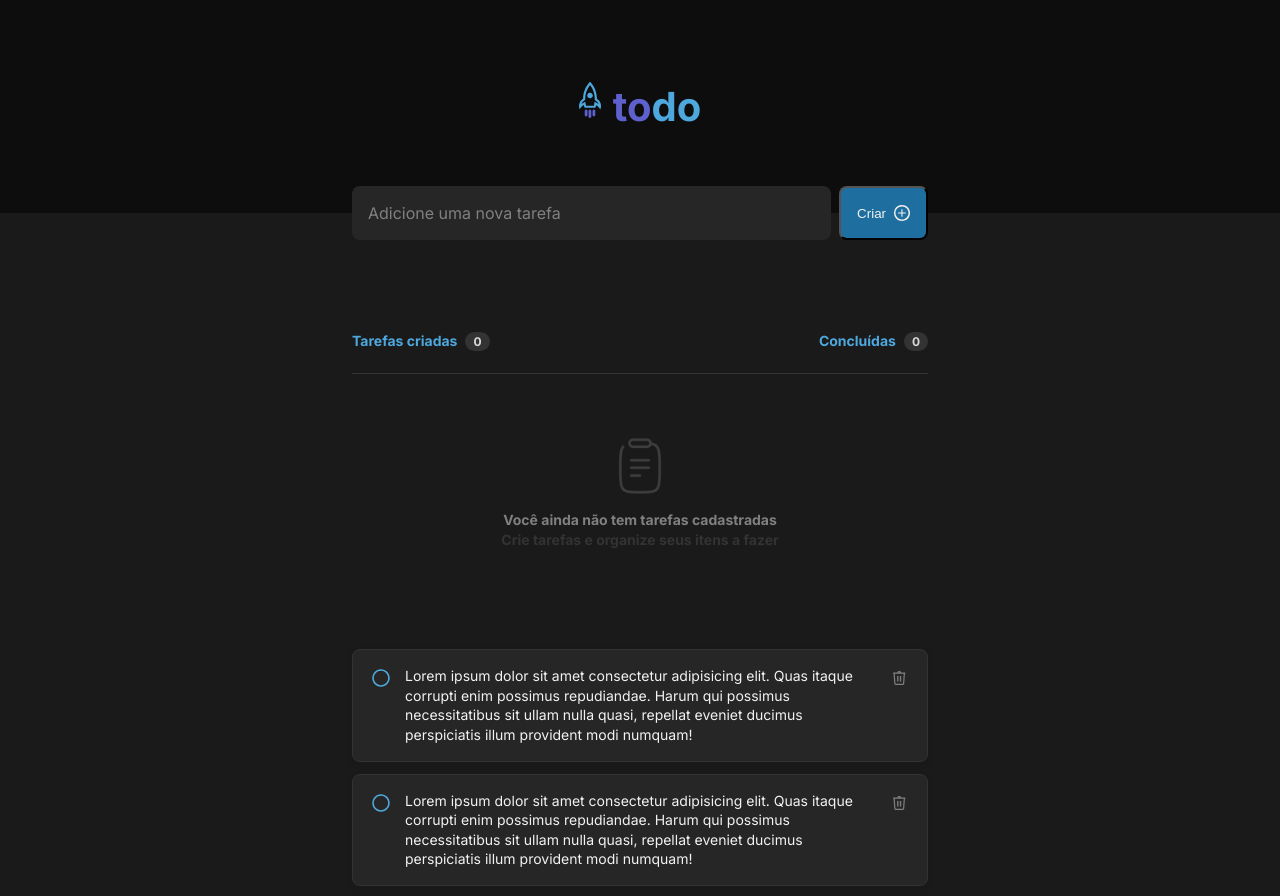
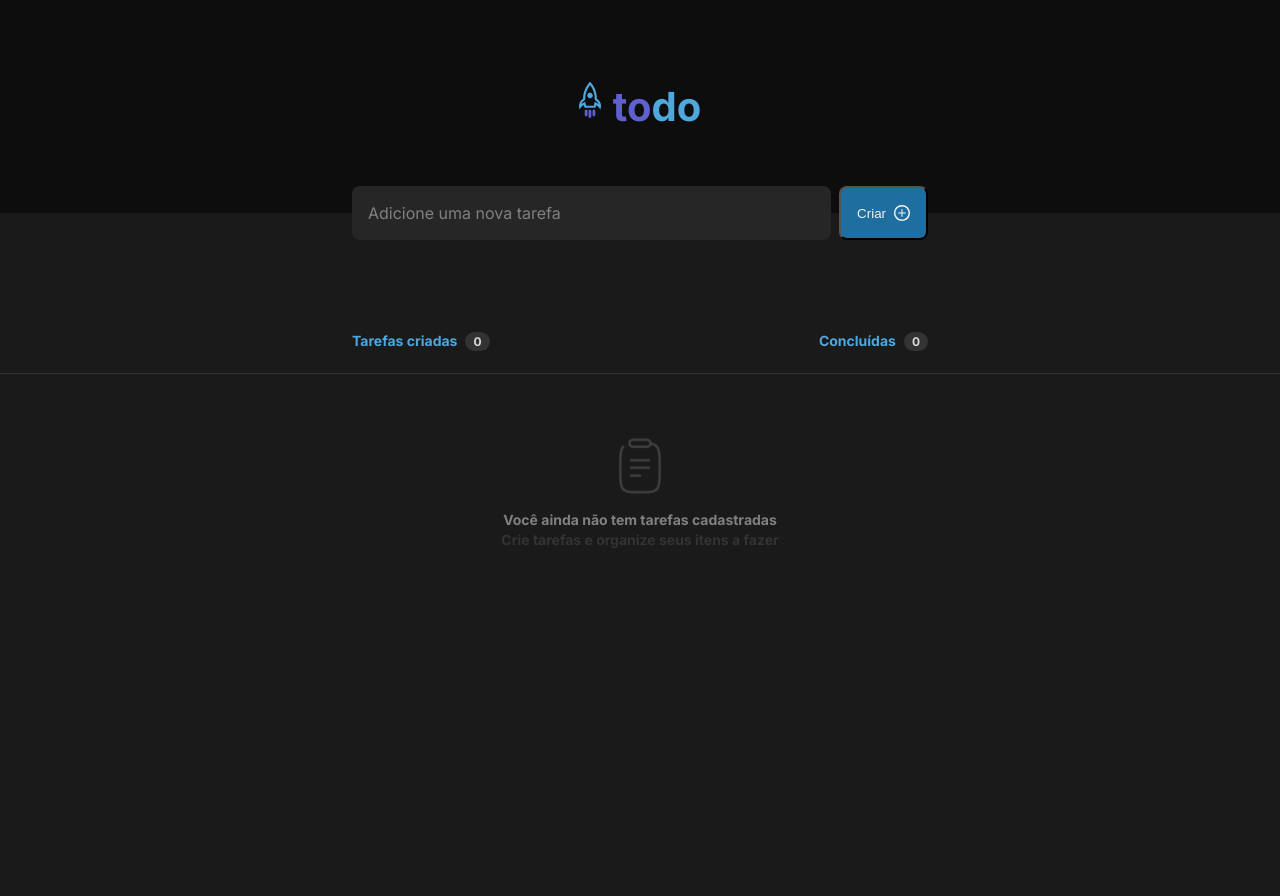
Before and after one commit to Marcelovqvd/2023-Desafio-Iginte-React-01, a React (Vite) app: page / in a window 1280 px wide. Shown: the top 896 px of the page. After the commit the page ends 800 px from the top, so only its background shows below. Built offline with nearby package versions, Linux system fonts and the light colour scheme.

Commit message:
wip: fix components

```diff
--- a/src/App.tsx
+++ b/src/App.tsx
@@ -9,7 +9,6 @@ function App() {
     <div className={styles.wrapper}>
       <Header />
       <Main />
-
     </div>
   )
 }
--- /dev/null
+++ b/src/components/Article.module.css
@@ -0,0 +1,41 @@
+.mainSection {
+    margin-top: 92px;
+    display: flex;
+    flex-direction: column;
+    padding: 0 22rem;
+}
+
+.mainSectionTexts {
+    display: flex;
+    flex-direction: column;
+    align-self: stretch;
+    text-align: center;
+    font-size: 16px;
+    font-family: Inter;
+    font-weight: 700;
+    line-height: 140%;
+    margin-top: 16px;
+}
+
+.mainSectionTexts p:first-child {
+    color: var(--gray-300, #808080);
+}
+
+.mainSectionTexts {
+    color: var(--gray-400, #333333);
+    font-size: 14px;
+}
+
+.mainSection {
+    display: flex;
+    flex-direction: column;
+    align-items: center;
+    margin-top: 24px;
+    padding: 64px 24px;
+    border-top: 1px solid var(--grey-400, #333);
+}
+
+.mainSection img {
+    height: 56px;
+    width: 56px;
+}
--- /dev/null
+++ b/src/components/Article.tsx
@@ -0,0 +1,14 @@
+import clipboard from '../assets/clipboard.png'
+import styles from './Article.module.css'
+
+export function Article() {
+    return (
+        <article className={styles.mainSection}>
+            <img src={clipboard} alt="empty" />
+            <div className={styles.mainSectionTexts}>
+                <p>Você ainda não tem tarefas cadastradas</p>
+                <p>Crie tarefas e organize seus itens a fazer</p>
+            </div>
+        </article>
+    )
+}
--- a/src/components/Main.module.css
+++ b/src/components/Main.module.css
@@ -69,42 +69,3 @@
     font-family: Inter;
     font-weight: 700;
 }
-
-.mainSection article {
-    display: flex;
-    flex-direction: column;
-    align-items: center;
-    margin-top: 24px;
-    padding: 64px 24px;
-    border-top: 1px solid var(--grey-400, #333);
-}
-
-.mainSection article img {
-    height: 56px;
-    width: 56px;
-}
-
-.mainSectionTexts {
-    display: flex;
-    flex-direction: column;
-    align-self: stretch;
-    text-align: center;
-    font-size: 16px;
-    font-family: Inter;
-    font-weight: 700;
-    line-height: 140%;
-    margin-top: 16px;
-}
-
-.mainSectionTexts p:first-child {
-    color: var(--gray-300, #808080);
-}
-
-.mainSectionTexts {
-    color: var(--gray-400, #333333);
-    font-size: 14px;
-}
-
-.posts {
-    margin-top: 24px;
-}
--- a/src/components/Main.tsx
+++ b/src/components/Main.tsx
@@ -1,31 +1,31 @@
 import styles from './Main.module.css'
 import plus from '../assets/plus.svg'
-import clipboard from '../assets/clipboard.png'
+
 import { TodoPosts } from './TodoPosts'
+import { useState } from 'react';
+import { Article } from './Article';
 
 export function Main() {
+    const [newTodo, setNewTodo] = useState([])
+    const [newTodoText, setNewTodoText] = useState('');
 
-    function handleSubmit() {
-        console.log(
-            'submit'
-        );
-
+    function handleSubmit(event: any) {
+        event.preventDefault()
+        setNewTodo([...newTodo, newTodoText])
     }
 
-    function handleTodoText(e: any) {
-        console.log(e.target.value);
+    function handleNewTodoText(event: any) {
+        setNewTodoText(event.target.value);
     }
 
     return (
         <>
             <form className={styles.mainHeader} onSubmit={handleSubmit}>
                 <textarea
-                    onChange={handleTodoText}
+                    onChange={handleNewTodoText}
                     placeholder='Adicione uma nova tarefa'
                 />
-                <button
-                    type='submit'
-                >
+                <button type='submit'>
                     Criar
                     <img src={plus}/>
                 </button>
@@ -35,21 +35,16 @@ export function Main() {
                     <p>Tarefas criadas<span>0</span></p>
                     <p>Concluídas<span>0</span></p>
                 </header>
-                <article>
-                    <img src={clipboard} alt="empty" />
-                    <div className={styles.mainSectionTexts}>
-                        <p>Você ainda não tem tarefas cadastradas</p>
-                        <p>Crie tarefas e organize seus itens a fazer</p>
-                    </div>
-                </article>
             </section>
-            <div className={styles.posts} >
-                <TodoPosts />
-                <TodoPosts />
-                <TodoPosts />
-                <TodoPosts />
-            </div>
-
+                {newTodo.length === 0 ?
+                    <Article />
+                    :
+                    newTodo.map(todo => {
+                        return (
+                            <TodoPosts />
+                        )
+                    })
+                }
         </>
     )
 }
--- a/src/components/TodoPosts.module.css
+++ b/src/components/TodoPosts.module.css
@@ -1,9 +1,11 @@
 .todoWrap {
     padding: 0 22rem;
+    margin-top: 24px;
 }
 
 .todoPosts {
     display: flex;
+    flex-direction: row;
     align-items: flex-start;
     padding: 1rem;
     max-height: 46rem;
--- /dev/null
+++ b/src/components/teste.tsx
@@ -0,0 +1,5 @@
+export function Teste() {
+    return (
+        <h1>Meu Teste</h1>
+    )
+}
```
